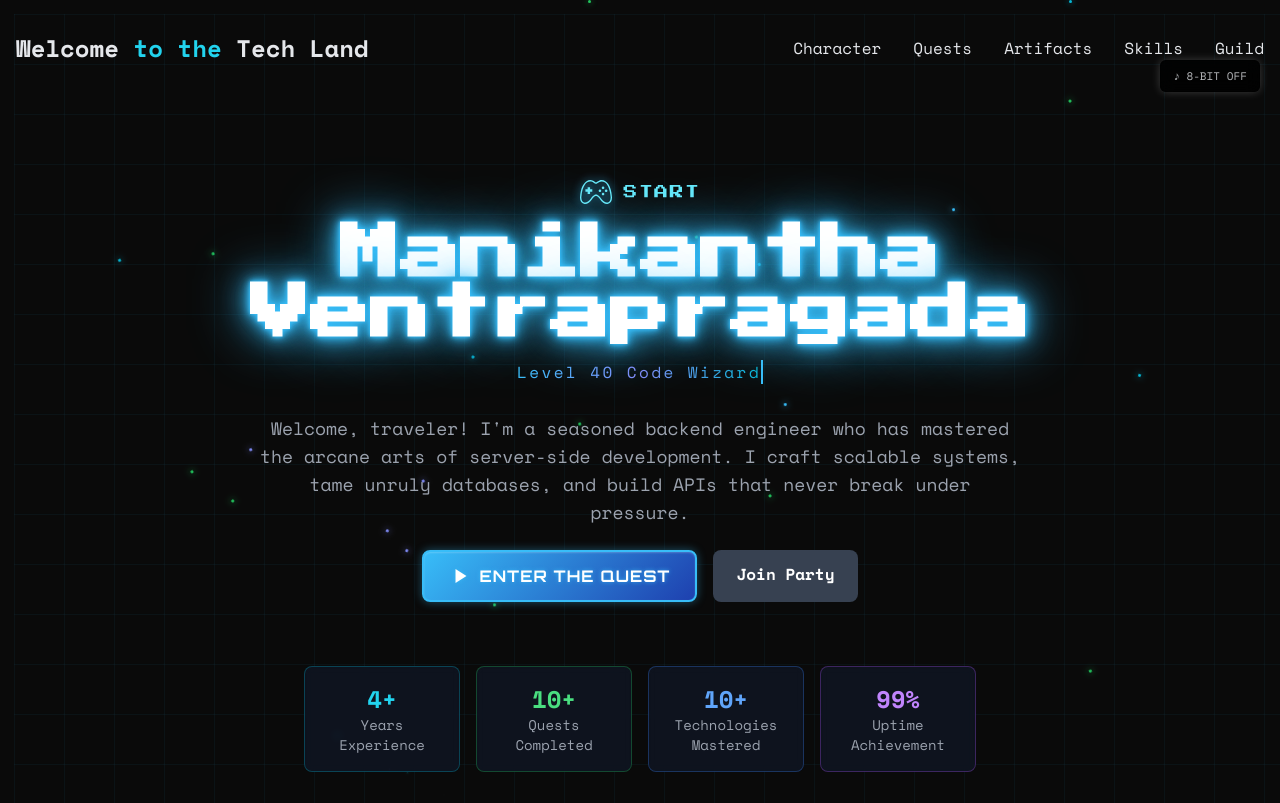
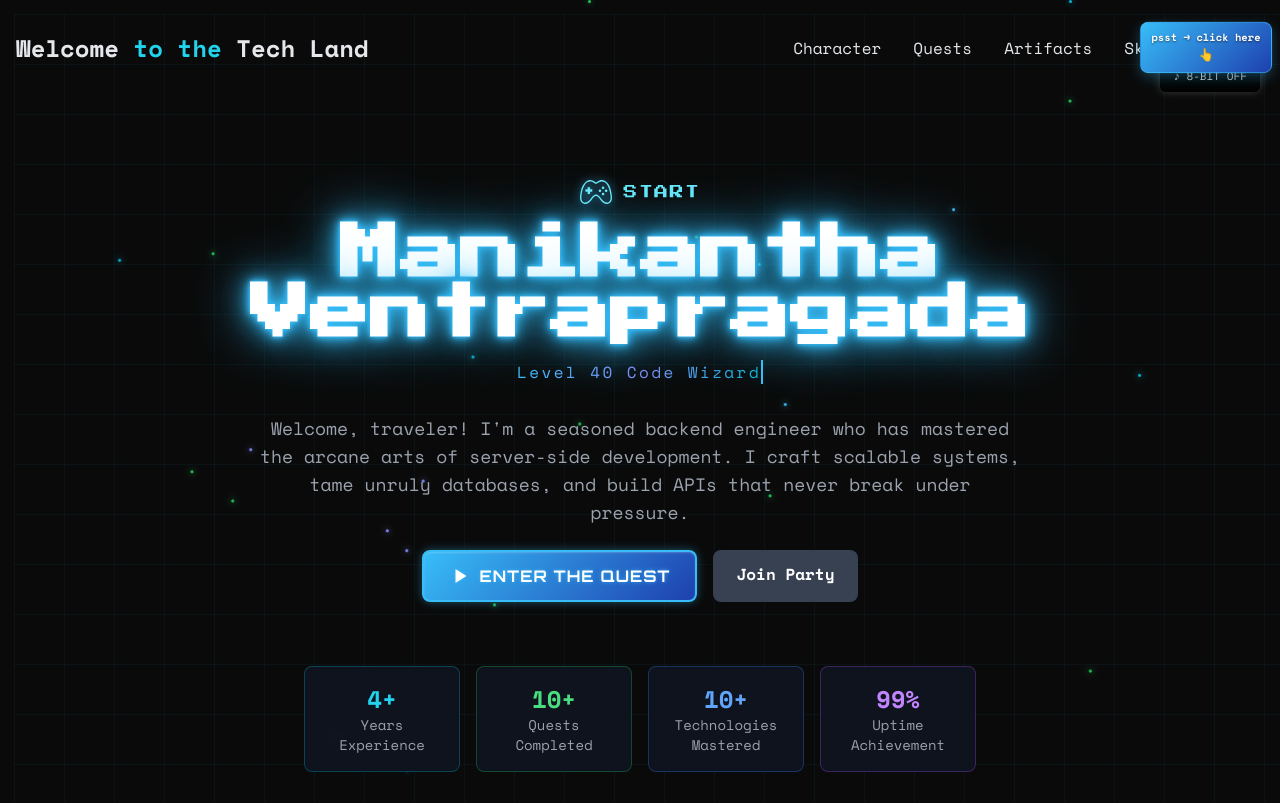
Before and after one commit to manikanthav-dev/portfolio, a plain HTML site: page index.html in a window 1280 px wide. Shown: the top 803 px of the page. Drawn offline with nearby package versions, Linux system fonts and the light colour scheme; animation ran at ten frames a second.

Commit message:
Add music nudge feature with styling and interaction logic

```diff
--- a/index.html
+++ b/index.html
@@ -26,6 +26,10 @@
     <div class="music-toggle" id="musicToggle">
         <span class="music-icon">♪</span>
         <span class="music-text">8-BIT OFF</span>
+        <div class="music-nudge" id="musicNudge">
+            <span class="nudge-text">psst → click here</span>
+            <div class="nudge-arrow">👆</div>
+        </div>
     </div>
 
     <div class="container mx-auto px-4">
@@ -175,7 +179,7 @@
                         </div>
                         <pre class="bg-gray-900 rounded-lg p-6 overflow-x-auto text-sm"><code class="text-gray-300"><span class="text-gray-500">1 </span><span class="text-purple-400">const</span> character = {
 <span class="text-gray-500">2 </span>  <span class="text-cyan-400">name</span>: <span class="text-yellow-400">'Backend Engineer'</span>,
-<span class="text-gray-500">3 </span>  <span class="text-cyan-400">level</span>: <span class="text-red-400">99</span>,
+<span class="text-gray-500">3 </span>  <span class="text-cyan-400">level</span>: <span class="text-red-400">40</span>,
 <span class="text-gray-500">4 </span>  <span class="text-cyan-400">experience</span>: <span class="text-red-400">400000</span>,
 <span class="text-gray-500">5 </span>  <span class="text-cyan-400">skills</span>: [<span class="text-yellow-400">'Python</span>, <span class="text-yellow-400">'SQL'</span>],
 <span class="text-gray-500">6 </span>  <span class="text-cyan-400">specialization</span>: <span class="text-yellow-400">'Scalable Systems'</span>,
@@ -203,12 +207,6 @@
                                 <h4 class="text-xl font-bold text-green-400">Boss: Inefficient Data Pipelines</h4>
                                 <p class="text-gray-400 text-sm">Strategy: Designed and optimized ETL pipelines to enhance performance and memory efficiency, incorporating robust alerts and logging systems.</p>
                                 <p class="mt-2 text-gray-300">Result: Reduced data processing time by 50% and improved memory utilization.</p>
-                                <div class="mt-4 flex flex-wrap gap-2">
-                                    <span class="bg-cyan-900/50 text-cyan-300 px-3 py-1 rounded-full text-xs">Node.js</span>
-                                    <span class="bg-green-900/50 text-green-300 px-3 py-1 rounded-full text-xs">MongoDB</span>
-                                    <span class="bg-blue-900/50 text-blue-300 px-3 py-1 rounded-full text-xs">Docker</span>
-                                    <span class="bg-purple-900/50 text-purple-300 px-3 py-1 rounded-full text-xs">Kubernetes</span>
-                                </div>
                             </div>
                             <div class="ml-6">
                                 <span class="text-3xl">🏆</span>
@@ -222,11 +220,6 @@
                                 <h4 class="text-xl font-bold text-green-400">Boss: Slow Backend Development</h4>
                                 <p class="text-gray-400 text-sm">Strategy: Designed and deployed REST and GraphQL APIs with Django, FastAPI.</p>
                                 <p class="mt-2 text-gray-300">Result: Delivered scalable backend services powering critical applications.</p>
-                                <div class="mt-4 flex flex-wrap gap-2">
-                                    <span class="bg-yellow-900/50 text-yellow-300 px-3 py-1 rounded-full text-xs">Python</span>
-                                    <span class="bg-red-900/50 text-red-300 px-3 py-1 rounded-full text-xs">Redis</span>
-                                    <span class="bg-indigo-900/50 text-indigo-300 px-3 py-1 rounded-full text-xs">PostgreSQL</span>
-                                </div>
                             </div>
                             <div class="ml-6">
                                 <span class="text-3xl">⚔️</span>
@@ -240,10 +233,6 @@
                                 <h4 class="text-xl font-bold text-green-400">Boss: Deployment Bottlenecks</h4>
                                 <p class="text-gray-400 text-sm">Strategy: Automated CI/CD pipelines with Docker, GitHub Actions, and AWS.</p>
                                 <p class="mt-2 text-gray-300">Result: Reduced deployment time and improved release reliability.</p>
-                                <div class="mt-4 flex flex-wrap gap-2">
-                                    <span class="bg-orange-900/50 text-orange-300 px-3 py-1 rounded-full text-xs">Express.js</span>
-                                    <span class="bg-teal-900/50 text-teal-300 px-3 py-1 rounded-full text-xs">MySQL</span>
-                                </div>
                             </div>
                             <div class="ml-6">
                                 <span class="text-3xl">🌟</span>
--- a/script.js
+++ b/script.js
@@ -174,9 +174,32 @@ function initMusicToggle() {
     const musicToggle = document.getElementById('musicToggle');
     const backgroundMusic = document.getElementById('background-music');
     const musicText = musicToggle.querySelector('.music-text');
+    const musicNudge = document.getElementById('musicNudge');
     let isPlaying = false;
+    let nudgeShown = false;
+
+    // Show nudge after 3 seconds if user hasn't interacted with music button
+    setTimeout(() => {
+        if (!nudgeShown) {
+            musicNudge.classList.add('show');
+        }
+    }, 3000);
+
+    // Hide nudge when user hovers over music toggle
+    musicToggle.addEventListener('mouseenter', () => {
+        if (musicNudge.classList.contains('show')) {
+            musicNudge.classList.remove('show');
+            nudgeShown = true;
+        }
+    });
 
     musicToggle.addEventListener('click', () => {
+        // Hide nudge when clicked
+        if (musicNudge.classList.contains('show')) {
+            musicNudge.classList.remove('show');
+            nudgeShown = true;
+        }
+
         if (isPlaying) {
             backgroundMusic.pause();
             musicText.textContent = '8-BIT OFF';
--- a/styles.css
+++ b/styles.css
@@ -508,6 +508,71 @@ body {
     50% { opacity: 1; }
 }
 
+/* Music Nudge Styling */
+.music-nudge {
+    position: absolute;
+    top: -35px;
+    right: -10px;
+    background: linear-gradient(135deg, #38bdf8, #1e40af);
+    border: 1px solid rgba(56, 189, 248, 0.5);
+    border-radius: 8px;
+    padding: 6px 10px;
+    font-size: 10px;
+    color: #ffffff;
+    font-family: 'Space Mono', monospace;
+    font-weight: 600;
+    white-space: nowrap;
+    opacity: 0;
+    transform: translateY(10px) scale(0.8);
+    transition: all 0.3s ease;
+    pointer-events: none;
+    z-index: 1001;
+    box-shadow: 0 4px 12px rgba(56, 189, 248, 0.3);
+    animation: nudge-bounce 2s ease-in-out infinite;
+}
+
+.music-nudge.show {
+    opacity: 1;
+    transform: translateY(0) scale(1);
+}
+
+.nudge-text {
+    display: block;
+    margin-bottom: 2px;
+    text-shadow: 0 1px 2px rgba(0, 0, 0, 0.5);
+}
+
+.nudge-arrow {
+    text-align: center;
+    font-size: 12px;
+    animation: arrow-bounce 1.5s ease-in-out infinite;
+}
+
+@keyframes nudge-bounce {
+    0%, 100% {
+        transform: translateY(0) scale(1);
+    }
+    50% {
+        transform: translateY(-3px) scale(1.05);
+    }
+}
+
+@keyframes arrow-bounce {
+    0%, 100% {
+        transform: translateY(0);
+    }
+    50% {
+        transform: translateY(-2px);
+    }
+}
+
+/* Hide nudge on mobile */
+@media (max-width: 768px) {
+    .music-nudge {
+        display: none;
+    }
+}
+
 /* Mobile Responsive */
 @media (max-width: 768px) {
     .card-3d:hover {
```
